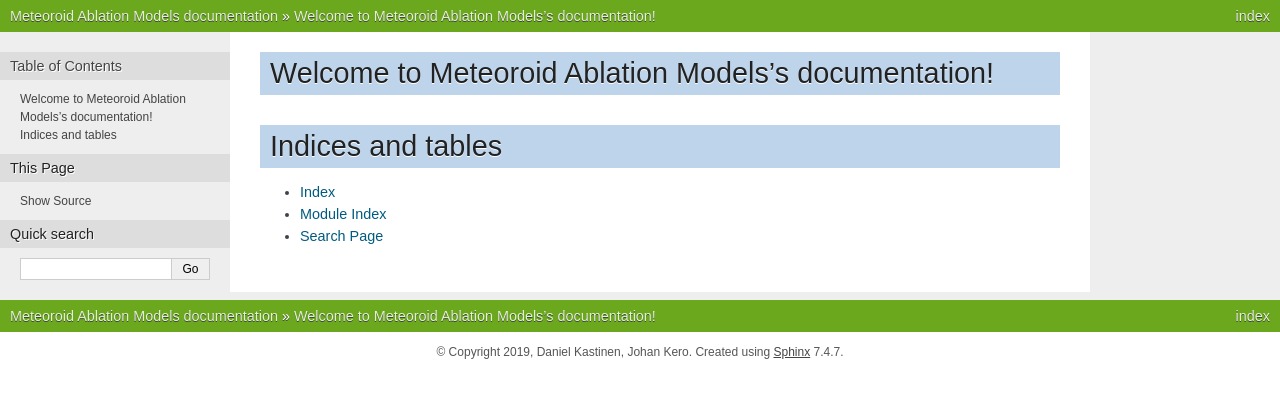
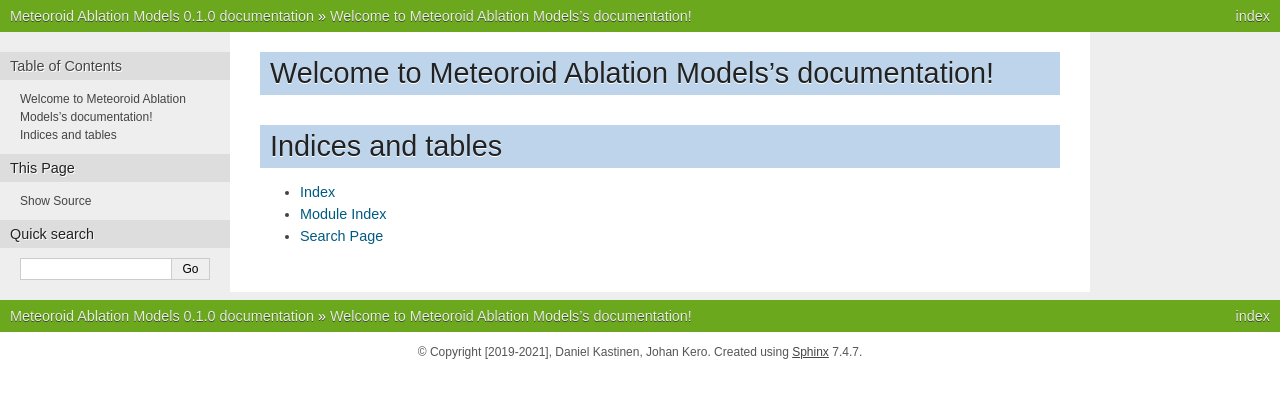
Before and after one commit to danielk333/ablate, a Sphinx documentation site: the page built from docs/source/index.rst, in a window 1280 px wide. Shown: the top 398 px of the page. Built offline with Sphinx 7.4.7, drawn with Linux system fonts in a browser that asks for light colours; pages that are not in the unit, such as notebooks, are missing from menus; some of the changed lines change nothing that is shown.

Commit message:
new docs setup

```diff
--- a/docs/source/conf.py
+++ b/docs/source/conf.py
@@ -4,21 +4,17 @@
 # list see the documentation:
 # http://www.sphinx-doc.org/en/master/config
 
-# -- Path setup --------------------------------------------------------------
-
-# If extensions (or modules to document with autodoc) are in another directory,
-# add these directories to sys.path here. If the directory is relative to the
-# documentation root, use os.path.abspath to make it absolute, like shown here.
-#
-import os
-import sys
-sys.path.insert(0, os.path.abspath('../ablate'))
+import warnings
+from datetime import date
+import ablate
 
 
 # -- Project information -----------------------------------------------------
 
 project = 'Meteoroid Ablation Models'
-copyright = '2019, Daniel Kastinen, Johan Kero'
+version ='.'.join(ablate.__version__.split('.')[:2])
+release = ablate.__version__
+copyright = f'[2019-{date.today().year}], Daniel Kastinen, Johan Kero'
 author = 'Daniel Kastinen, Johan Kero'
 
 
@@ -29,15 +25,18 @@
 # ones.
 extensions = [
     'sphinx.ext.autodoc',
+    'sphinx.ext.autosummary',
+    'sphinx.ext.doctest',
+    'sphinx.ext.intersphinx',
     'sphinx.ext.coverage',
     'sphinx.ext.mathjax',
     'sphinx.ext.viewcode',
     'sphinx.ext.githubpages',
-    'sphinx.ext.autosummary',
+    'sphinx_gallery.gen_gallery',
 ]
 
 # Add any paths that contain templates here, relative to this directory.
-templates_path = ['_templates']
+templates_path = ['templates']
 
 # List of patterns, relative to source directory, that match files and
 # directories to ignore when looking for source files.
@@ -63,14 +62,36 @@
 # Add any paths that contain custom static files (such as style sheets) here,
 # relative to this directory. They are copied after the builtin static files,
 # so a file named "default.css" will overwrite the builtin "default.css".
-html_static_path = ['_static']
+html_static_path = ['static']
 
 
-#html_sidebars = {
-#        '**': [
-#                 'globaltoc.html',
-#                 'localtoc.html',
-#                 'relations.html',
-#                 'searchbox.html',
-#            ]
-#        }
+# -- Options for gallery extension ---------------------------------------
+sphinx_gallery_conf = {
+     'examples_dirs': '../../examples',   # path to your example scripts
+     'gallery_dirs': 'auto_gallery',  # path where to save gallery generated examples
+     'filename_pattern': '/*.py',
+     'ignore_pattern': r'.*__no_agl\.py',
+}
+
+# Remove matplotlib agg warnings from generated doc when using plt.show
+warnings.filterwarnings("ignore", category=UserWarning,
+    message='Matplotlib is currently using agg, which is a'
+            ' non-GUI backend, so cannot show the figure.')
+
+
+
+# -----------------------------------------------------------------------------
+# Autosummary
+# -----------------------------------------------------------------------------
+
+autosummary_generate = True
+autosummary_generate_overwrite = True
+
+# -----------------------------------------------------------------------------
+# Intersphinx configuration
+# -----------------------------------------------------------------------------
+intersphinx_mapping = {
+    'numpy': ('https://docs.scipy.org/doc/numpy', None),
+    'scipy': ('http://docs.scipy.org/doc/scipy/reference/', None),
+    'matplotlib': ('http://matplotlib.sourceforge.net/', None),
+}
```
Also changed, not shown: docs/source/static/ablate.png (renamed from docs/source/_static/ablate.png), docs/source/static/ablate_fav.gif (renamed from docs/source/_static/ablate_fav.gif), docs/source/static/custom_style.css (renamed from docs/source/_static/custom_style.css), docs/source/templates/autosummary/class.rst (renamed from docs/source/_templates/autosummary/class.rst), docs/source/templates/autosummary/method.rst (renamed from docs/source/_templates/autosummary/method.rst), docs/source/templates/autosummary/module.rst (renamed from docs/source/_templates/autosummary/module.rst), docs/source/templates/autosummary/property.rst (renamed from docs/source/_templates/autosummary/property.rst), docs/source/templates/layout.html (renamed from docs/source/_templates/layout.html), 5 other files.
